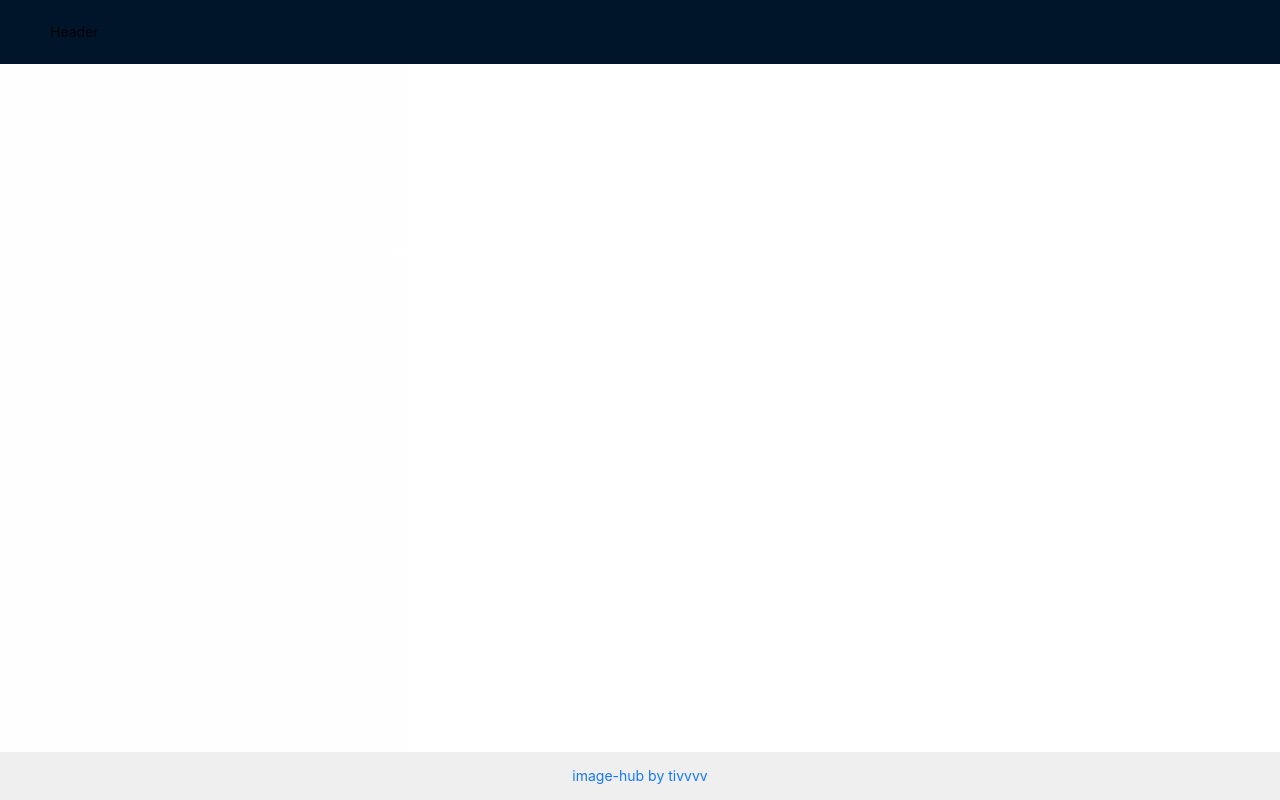
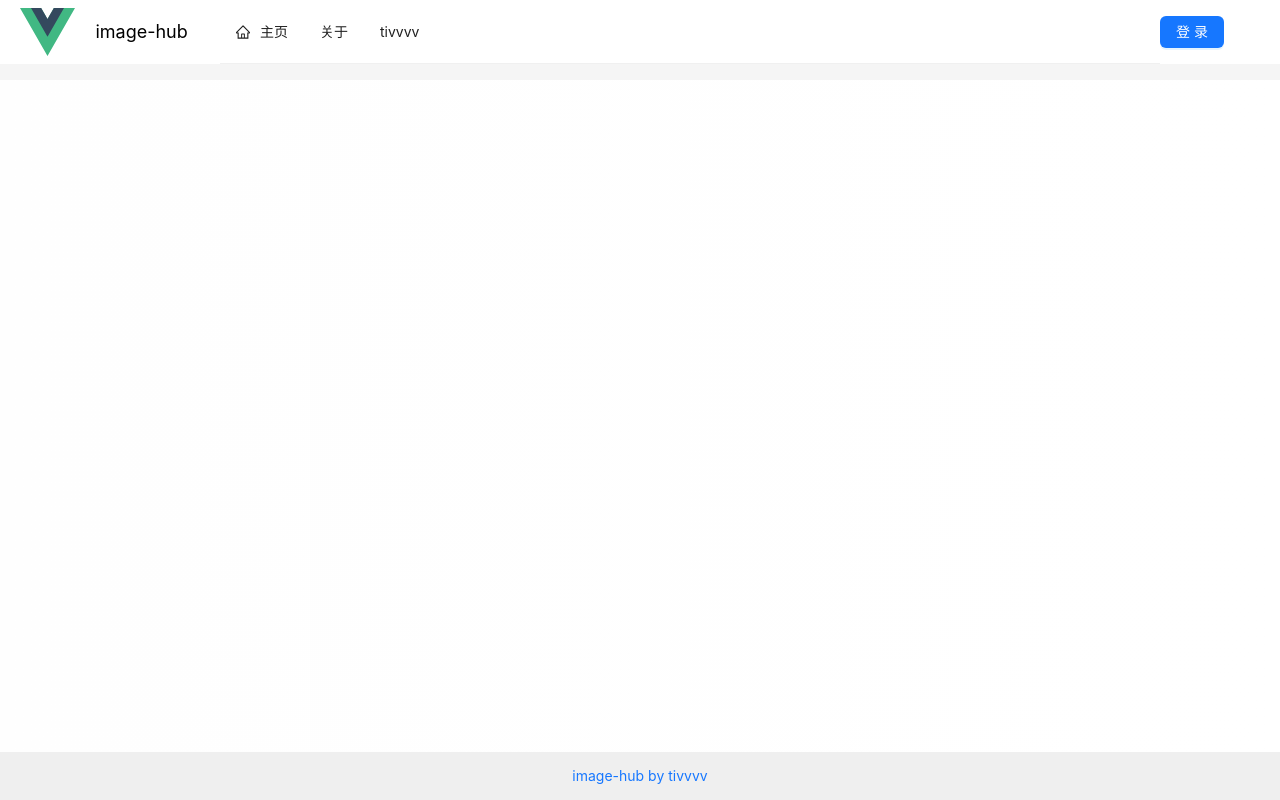
Before and after one commit to tivvvv/image-hub-frontend, a Vue app: page /user/login in a window 1280 px wide. Built offline with nearby package versions, Linux system fonts and the light colour scheme.

Commit message:
feat: 导航栏布局.

```diff
--- /dev/null
+++ b/src/components/GlobalHeader.vue
@@ -0,0 +1,67 @@
+<template>
+  <div id="globalHeader">
+    <a-row :wrap="false">
+      <a-col flex="200px">
+        <router-link to="/">
+          <div class="title-bar">
+            <img class="logo" src="../assets/logo.svg" alt="logo" />
+            <div class="title">image-hub</div>
+          </div>
+        </router-link>
+      </a-col>
+
+      <a-col flex="auto">
+        <a-menu v-model:selectedKeys="current" mode="horizontal" :items="items" />
+      </a-col>
+
+      <a-col flex="100px">
+        <div class="user-login-status">
+          <a-button type="primary" herf="/user/login">登录</a-button>
+        </div>
+      </a-col>
+    </a-row>
+  </div>
+</template>
+
+<script lang="ts" setup>
+import { h, ref } from 'vue'
+import { HomeOutlined } from '@ant-design/icons-vue'
+import type { MenuProps } from 'ant-design-vue'
+
+const current = ref<string[]>(['mail'])
+const items = ref<MenuProps['items']>([
+  {
+    key: '/',
+    icon: () => h(HomeOutlined),
+    label: '主页',
+    title: '主页',
+  },
+  {
+    key: '/about',
+    label: '关于',
+    title: '关于',
+  },
+  {
+    key: 'others',
+    label: h('a', { href: 'https://www.tivvvv.cn', target: '_blank' }, 'tivvvv'),
+    title: 'tivvvv',
+  },
+])
+</script>
+
+<style scoped>
+#globalHeader .title-bar {
+  display: flex;
+  align-items: center;
+}
+
+.logo {
+  height: 48px;
+}
+
+.title {
+  color: black;
+  font-size: 18px;
+  margin-left: 20px;
+}
+</style>
--- a/src/layouts/BasicLayout.vue
+++ b/src/layouts/BasicLayout.vue
@@ -1,7 +1,9 @@
 <template>
   <div id="basicLayout">
     <a-layout style="min-height: 100vh">
-      <a-layout-header>Header</a-layout-header>
+      <a-layout-header class="header">
+        <GlobalHeader />
+      </a-layout-header>
       <a-layout-content class="content">
         <router-view />
       </a-layout-content>
@@ -12,17 +14,24 @@
   </div>
 </template>
 
-<script setup lang="ts"></script>
+<script setup lang="ts">
+import GlobalHeader from '@/components/GlobalHeader.vue'
+</script>
 
 <style scoped>
+#basicLayout .header {
+  background: white;
+  padding-inline: 20px;
+  color: unset;
+  margin-bottom: 16px;
+}
+
 #basicLayout .content {
   background: linear-gradient(to right, #fefefe, #ffffff);
   padding: 50px;
   margin-bottom: 28px;
 }
-</style>
 
-<style scoped>
 #basicLayout .footer {
   background: #efefef;
   padding: 16px;
```
